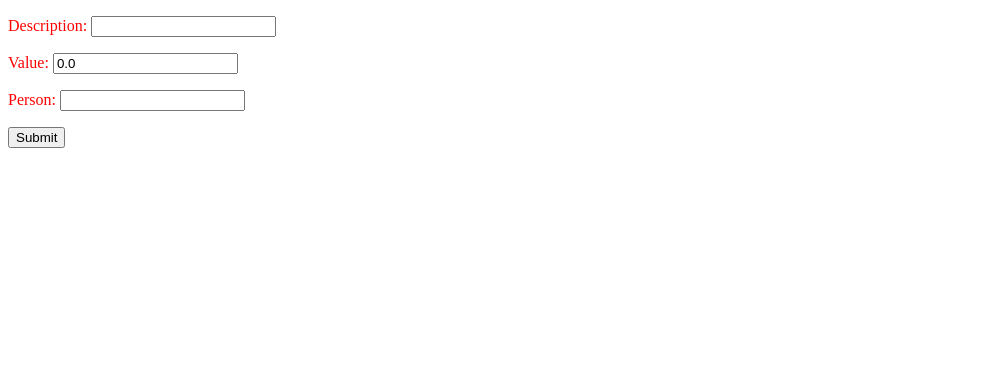
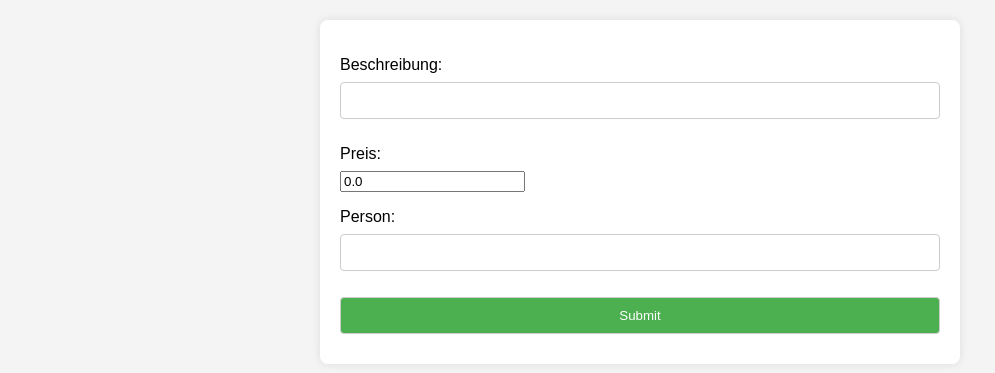
Before and after one commit to Diver0218/WG-Idee, a Django app: page /outgoings/ in a window 1280 px wide. Shown: the top 373 px of the page, without its empty margins (0-995 px from the left). Run offline with Django 4.2, Linux system fonts and the light colour scheme.

Commit message:
Changed css > added favicon + pretty; lang -> de

```diff
--- a/WGIdee/settings.py
+++ b/WGIdee/settings.py
@@ -111,7 +111,7 @@ AUTH_PASSWORD_VALIDATORS = [
 # Internationalization
 # https://docs.djangoproject.com/en/4.2/topics/i18n/
 
-LANGUAGE_CODE = 'en-us'
+LANGUAGE_CODE = 'de-de'
 
 TIME_ZONE = 'UTC'
 
--- a/WGIdeeApp/forms.py
+++ b/WGIdeeApp/forms.py
@@ -4,4 +4,4 @@ from . import models
 class AusgabenForm(forms.ModelForm):
     class Meta:
         model = models.Ausgabe
-        fields = ['description','value','person']
+        fields = ['Beschreibung','Preis','Person']
--- a/WGIdeeApp/models.py
+++ b/WGIdeeApp/models.py
@@ -9,6 +9,6 @@ class Person(models.Model):
 
 
 class Ausgabe(models.Model):
-    description = models.CharField(max_length=50)
-    value = models.FloatField(default=0.00)
-    person = models.CharField(max_length=30)
+    Beschreibung = models.CharField(max_length=50)
+    Preis = models.FloatField(default=0.00)
+    Person = models.CharField(max_length=30)
--- a/WGIdeeApp/static/style.css
+++ b/WGIdeeApp/static/style.css
@@ -1,3 +1,40 @@
 body {
-    color: red;
+    font-family: 'Arial', sans-serif;
+    background-color: #f4f4f4;
+    margin: 0;
+    padding: 0;
 }
+
+form {
+    max-width: 600px;
+    margin: 20px auto;
+    background-color: #fff;
+    padding: 20px;
+    border-radius: 8px;
+    box-shadow: 0 0 10px rgba(0, 0, 0, 0.1);
+}
+
+label {
+    display: block;
+    margin-bottom: 8px;
+}
+
+input[type="text"],
+input[type="submit"] {
+    width: 100%;
+    padding: 10px;
+    margin-bottom: 10px;
+    border: 1px solid #ccc;
+    border-radius: 4px;
+    box-sizing: border-box;
+}
+
+input[type="submit"] {
+    background-color: #4caf50;
+    color: #fff;
+    cursor: pointer;
+}
+
+input[type="submit"]:hover {
+    background-color: #45a049;
+}
--- a/WGIdeeApp/templates/landingPage.html
+++ b/WGIdeeApp/templates/landingPage.html
@@ -6,6 +6,7 @@
     <meta name="viewport" content="width=device-width, initial-scale=1.0">
     <title>LandingPage</title>
     <link href="{% static 'style.css' %}" rel="stylesheet" type="text/css">
+    <link href="{% static "favicon.png" %}" rel="icon">
 </head>
 <body>
 
--- a/WGIdeeApp/templates/outgoings.html
+++ b/WGIdeeApp/templates/outgoings.html
@@ -6,6 +6,7 @@
     <meta name="viewport" content="width=device-width, initial-scale=1.0">
     <title>Ausgabenliste</title>
     <link href="{% static 'style.css' %}" rel="stylesheet" type="text/css">
+    <link href="{% static 'favicon.png' %}" rel="icon">
 </head>
 <body>
     <form method="post" action="{% url 'outgoings' %}">
```
Also changed, not shown: WGIdeeApp/migrations/0002_rename_description_ausgabe_beschreibung_and_more.py (added), WGIdeeApp/static/favicon.png (added), db.sqlite3.
